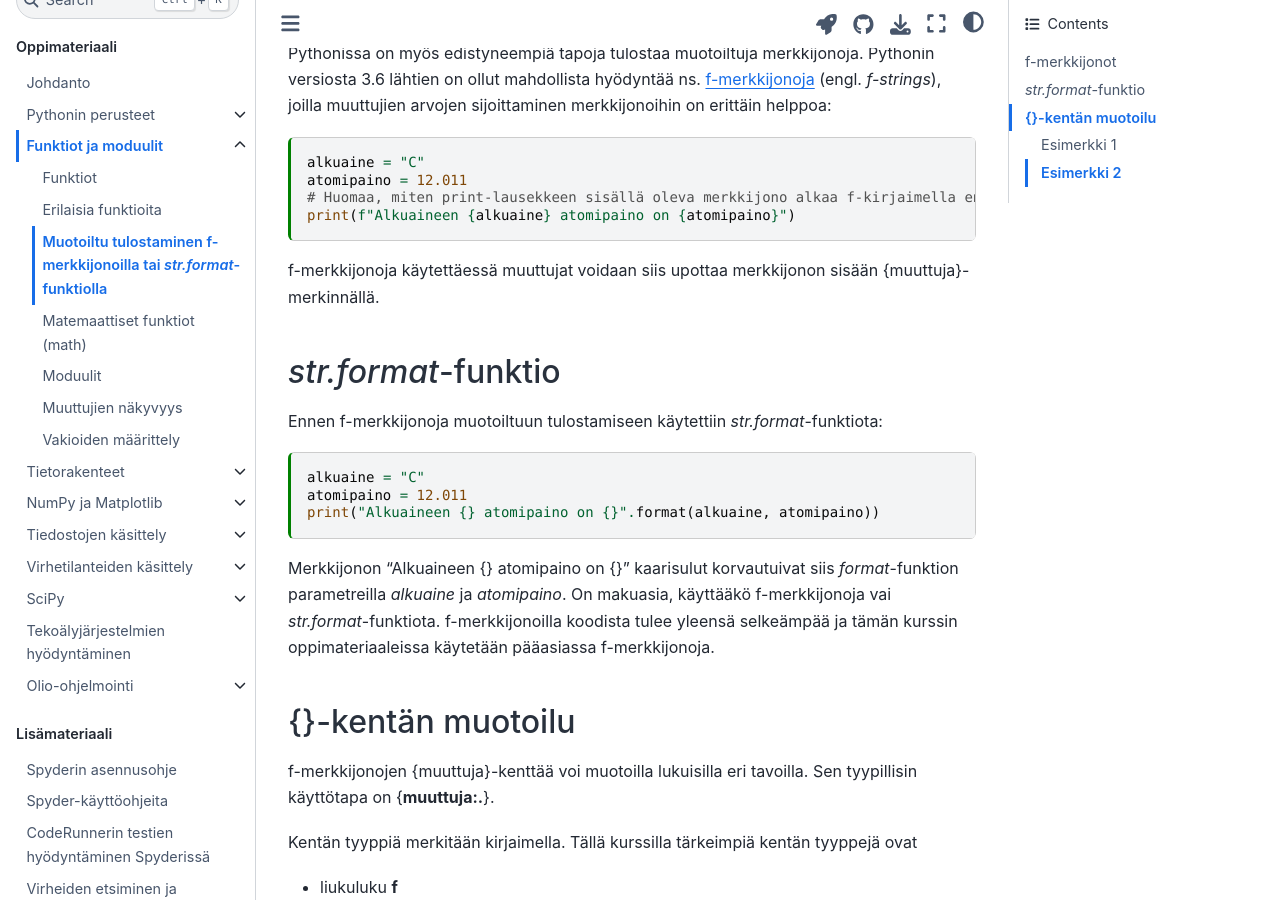
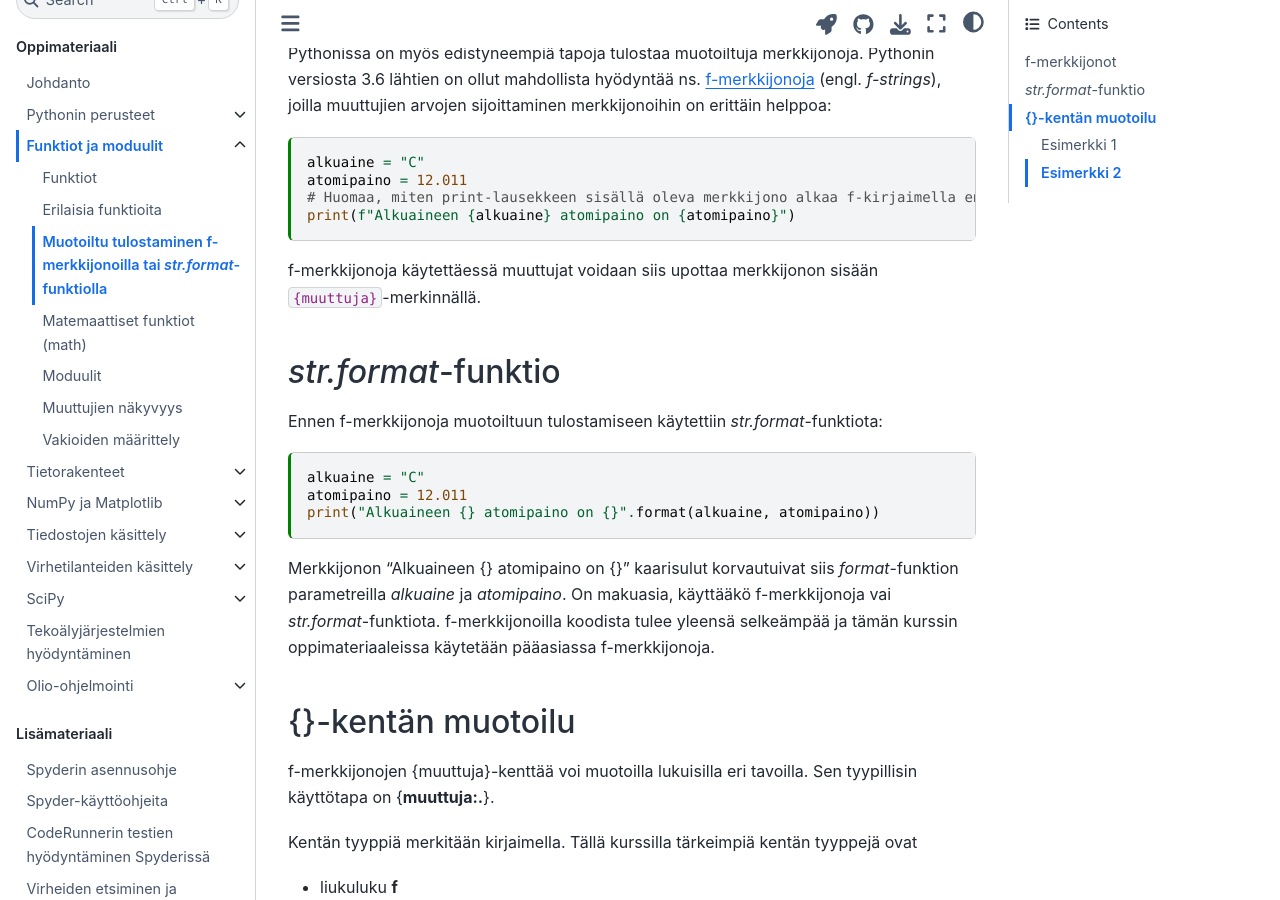
Before and after one commit to elina-ruha/CHEM-ohjelmointikurssikirja-test, a Jupyter Book: the page built from book/funktiot/f-string.md, in a window 1280 px wide and 900 px high, scrolled down 416 px. Built offline with Jupyter Book 1.0.4 settings and Sphinx 7.4.7 and the Sphinx Book theme 1.1.4, drawn with Linux system fonts in a browser that asks for light colours; comment, search, counter and statistics services are not loaded.

````diff
--- a/book/funktiot/f-string.md
+++ b/book/funktiot/f-string.md
@@ -27,7 +27,7 @@ atomipaino = 12.011
 # Huomaa, miten print-lausekkeen sisällä oleva merkkijono alkaa f-kirjaimella ennen lainausmerkkiä
 print(f"Alkuaineen {alkuaine} atomipaino on {atomipaino}")
 ```
-f-merkkijonoja käytettäessä muuttujat voidaan siis upottaa merkkijonon sisään {muuttuja}-merkinnällä.
+f-merkkijonoja käytettäessä muuttujat voidaan siis upottaa merkkijonon sisään `{muuttuja}`-merkinnällä.
 ## *str.format*-funktio
 Ennen f-merkkijonoja muotoiltuun tulostamiseen käytettiin *str.format*-funktiota:
 ```{code-cell} ipython3
````
Also changed, not shown: other parts of book/funktiot/f-string.md (+1 -1 lines).
